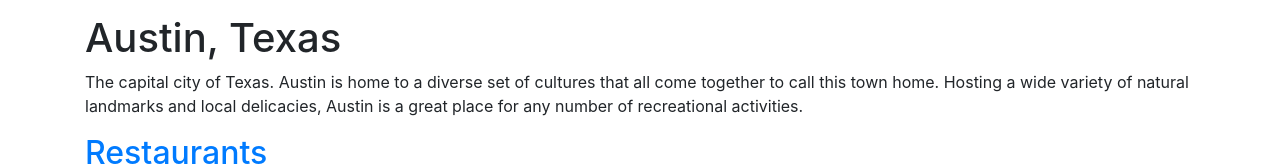
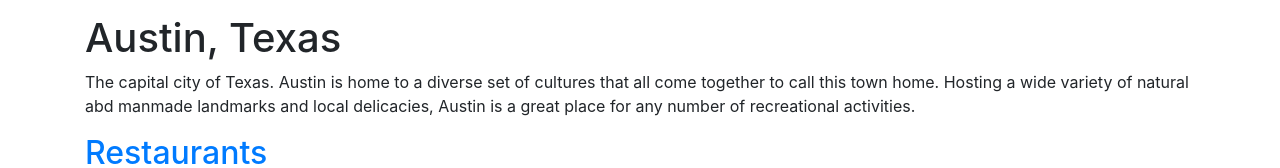
Before and after one commit to drewvanchau/drewvanchau-final, a website: page src/njk/index.njk in a window 1280 px wide. Shown: the part 424-592 px from the top of the page. Drawn offline with nearby package versions, Linux system fonts and the light colour scheme; files that its build step writes are made by us from their sources; files whose address does not match are found by name.

Commit message:
The Update II: Electric Boogaloo

```diff
--- a/src/njk/index.njk
+++ b/src/njk/index.njk
@@ -8,7 +8,7 @@
 <div class="container">
 
   <h1>Austin, Texas</h1>
-    <p>The capital city of Texas. Austin is home to a diverse set of cultures that all come together to call this town home. Hosting a wide variety of natural landmarks and local delicacies, Austin is a great place for any number of recreational activities.</p>
+    <p>The capital city of Texas. Austin is home to a diverse set of cultures that all come together to call this town home. Hosting a wide variety of natural abd manmade landmarks and local delicacies, Austin is a great place for any number of recreational activities.</p>
       <h2><a href="restaurants.html">Restaurants</a></h2>
        <p>The delicious food of Austin.</p>
           <div class="row">
```
